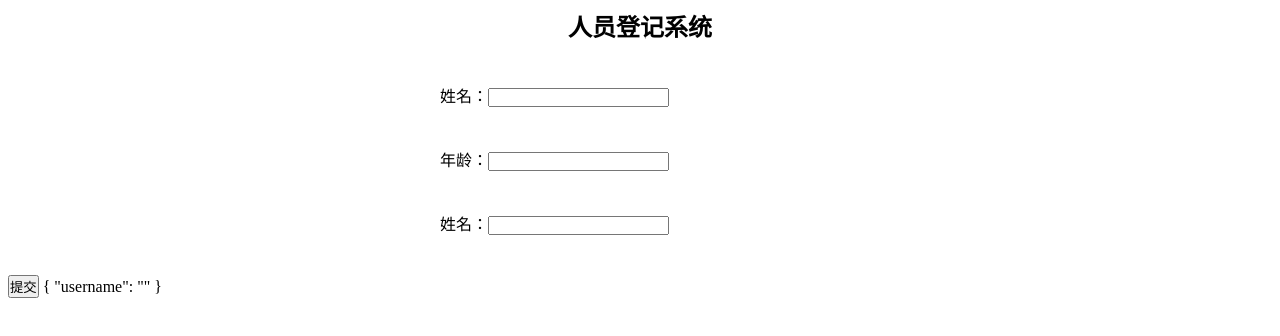
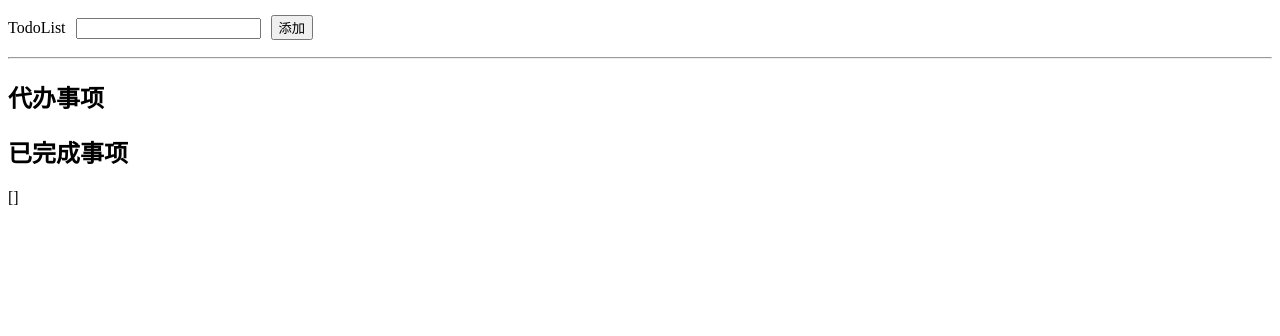
Before and after one commit to kevincxy/myProject, an Angular app: page / in a window 1280 px wide. Shown: the top 336 px of the page. Built offline with nearby package versions, Linux system fonts and the light colour scheme.

Commit message:
小练习，写人员登记页面和淘宝商品的历史记录和todoList

```diff
--- a/src/app/app.component.html
+++ b/src/app/app.component.html
@@ -1,5 +1,4 @@
-    <app-from></app-from>
-
+    <app-todo-list></app-todo-list>
 
 
 <router-outlet></router-outlet>
--- a/src/app/app.module.ts
+++ b/src/app/app.module.ts
@@ -8,6 +8,8 @@ import { HeaderComponent } from './components/header/header.component';
 import { HomeComponent } from './components/home/home.component';
 import {FormsModule} from '@angular/forms';
 import { FromComponent } from './components/from/from.component';
+import { SearchComponent } from './components/search/search.component';
+import { TodoListComponent } from './components/todo-list/todo-list.component';
 
 @NgModule({
   declarations: [
@@ -15,7 +17,9 @@ import { FromComponent } from './components/from/from.component';
     NewsComponent,
     HeaderComponent,
     HomeComponent,
-    FromComponent
+    FromComponent,
+    SearchComponent,
+    TodoListComponent
   ],
   imports: [
     BrowserModule,
--- a/src/app/components/from/from.component.html
+++ b/src/app/components/from/from.component.html
@@ -1,9 +1,31 @@
-<h2>人员登记系统</h2>
 
 <ul>
-    <li>姓名：<input type="text" name="username" id="username" [(ngModel)]="peopleList.username" ></li>
-    <li>年龄：<input type="text" name="username" id="username"></li>
-    <li>姓名：<input type="text" name="username" id="username"></li>
-    <button (click)="doSubmit()">提交</button>
-    {{peopleList | json}}
+    <h2>人员登记系统</h2>
+    <li>姓名：<input type="text" name="username" id="username" [(ngModel)]="peopleInfo.username" ></li>
+    <li>性别：
+        <input type="radio" name="gender" id="sex1" value="0" [(ngModel)]="peopleInfo.sex" ><label for="sex1">女</label>&nbsp;
+        <input type="radio" name="gender" id="sex2" value="1" [(ngModel)]="peopleInfo.sex"><label for="sex2">男</label>
+    </li>
+    <!-- <li>年龄：<input type="text" name="username" id="username"></li>
+    <li>姓名：<input type="text" name="username" id="username"></li> -->
+    <li>
+        城市：<select name="city" id="city" [(ngModel)]="peopleInfo.city">
+            <option [value]="item" *ngFor="let item of peopleInfo.cityList">{{item}}</option>
+        </select>
+    </li>
+    <li>
+        爱好：
+        <span *ngFor="let item of peopleInfo.hibits;let key=index;">
+            <input type="checkbox"  [(ngModel)]="item.checked" [id]="'hibit'+key">
+            <label [for]="'hibit'+key">{{item.title}}</label>
+            &nbsp;
+        </span>
+
+    </li>
+    <li>
+            备注：<textarea name="remark" id="remark" [(ngModel)]="peopleInfo.remark" cols="30" rows="10"></textarea>
+    </li>
+    <li><button (click)="doSubmit()">提交数据</button></li>
+    <li> {{peopleInfo | json}}</li>
+
 </ul>
--- a/src/app/components/from/from.component.ts
+++ b/src/app/components/from/from.component.ts
@@ -8,15 +8,35 @@ import { Component, OnInit } from '@angular/core';
 
 export class FromComponent implements OnInit {
   // public usernam:string="123";
-  public peopleList:any={
-    username:""
+  public peopleInfo:any={
+    username:"",
+    sex:"0",
+    cityList:["昆明","成都","厦门"],
+    city:"成都",
+    hibits:[
+      {
+        title:"吃饭",
+        checked:false
+        // value:"eatting"
+      },{
+        title:"睡觉",
+        checked:false
+        // value:"sleeping"
+      },{
+        title:"打豆豆",
+        checked:true
+        // value:"fightting"
+      }
+       ],
+       remark:""
+
   }
   constructor() { }
 
   ngOnInit() {
   }
   doSubmit(){
-    console.log(this.peopleList.username);
+    console.log(this.peopleInfo);
   }
 
 }
--- /dev/null
+++ b/src/app/components/search/search.component.css
@@ -0,0 +1,6 @@
+ul,ol{
+    list-style-type: none;
+}
+input{
+    margin: 20px;
+}
--- /dev/null
+++ b/src/app/components/search/search.component.html
@@ -0,0 +1,7 @@
+
+<input type="text" [(ngModel)]="searchValue"/><button (click)="search()">search</button>
+<hr>
+<ul>
+    <li *ngFor="let item of historyList;let key= index ">
+        {{item}}---- <button (click)="del(key)">delete</button></li>
+</ul>
--- /dev/null
+++ b/src/app/components/search/search.component.ts
@@ -0,0 +1,45 @@
+import { Component, OnInit } from '@angular/core';
+
+@Component({
+  selector: 'app-search',
+  templateUrl: './search.component.html',
+  styleUrls: ['./search.component.css']
+})
+export class SearchComponent implements OnInit {
+  public historyList:any=["外套","饼干"];
+  public searchValue:string;
+  constructor() { }
+
+  ngOnInit() {
+  }
+  search(){
+    console.log(this.searchValue);
+    if(this.searchValue!=undefined&&this.searchValue!=""){
+      var flag:boolean=false;
+      // for( var i:number=0,count:number=this.historyList.length;i<count; i++){
+      //     var historyValue = this.historyList[i];
+      //     if(this.searchValue=historyValue){
+      //       flag = true;
+      //       break;
+      //     }
+
+      // }
+      if(this.historyList.indexOf(this.searchValue)==-1){
+        this.historyList.push(this.searchValue);
+
+      }
+      this.searchValue="";
+    }
+  }
+  del(index){
+    console.log(index);
+    this.historyList.splice(index,1);
+    // if(value!=undefined && value==""){
+    //   for(var i:number=0,count=this.historyList.length;i<count;i++){
+    //     if(value == this.historyList[i]){
+    //       this.historyList.del(value);
+    //     }
+    //   }
+    // }
+  }
+}
--- /dev/null
+++ b/src/app/components/todo-list/todo-list.component.css
@@ -0,0 +1,6 @@
+ul,ol{
+    list-style-type: none;
+}
+input{
+    margin: 10px;
+}
--- /dev/null
+++ b/src/app/components/todo-list/todo-list.component.html
@@ -0,0 +1,23 @@
+
+<span > TodoList<input type="text" name="todolist" id="todolist" [(ngModel)]="todoValue"> <button (click)="addTodo()">添加</button> </span>
+<hr>
+<h2>代办事项</h2>
+<ul>
+    <li>
+        <span *ngFor="let item of todoList;let key= index" [hidden]="item.status==1" >
+            <input type="checkbox" [(ngModel)]="item.status" />{{item.title}}<button (click)="del(key)">X</button>
+            <br>
+        </span>
+    </li>
+</ul>
+<!-- -->
+<h2>已完成事项</h2>
+<ul>
+    <li>
+        <span *ngFor="let item of todoList" [hidden]="item.status==0">
+            <input type="checkbox" [(ngModel)]="item.status" />{{item.title}}
+            <br>
+        </span>
+    </li>
+</ul>
+{{this.todoList | json}}
--- /dev/null
+++ b/src/app/components/todo-list/todo-list.component.ts
@@ -0,0 +1,65 @@
+import { Component, OnInit } from '@angular/core';
+
+@Component({
+  selector: 'app-todo-list',
+  templateUrl: './todo-list.component.html',
+  styleUrls: ['./todo-list.component.css']
+})
+export class TodoListComponent implements OnInit {
+
+  public todoValue:string="";
+  public todoList:any[]=[];
+  constructor() { }
+
+  ngOnInit() {
+  }
+  addTodo(){
+    if(this.todoValue==undefined||this.todoValue==""){
+      alert("当前任务不可为空！")
+      this.todoValue="";
+      return;
+    }
+    console.log(this.todoValue);
+    var flag:boolean =this.todoListisHaskeyword(this.todoList,this.todoValue);
+    if(flag){
+      alert("当前任务已存在！")
+      this.todoValue="";
+      return;
+    }
+    this.todoList.push(
+      {
+        title:this.todoValue,
+        status:0
+      });
+    console.log(this.todoList);
+    this.todoValue="";
+  }
+del(index){
+   //删除代办事项
+   this.todoList.splice(index,1);
+}
+  // checked(index){
+  //   //添加已完成项
+  //   this.todoList.push({
+  //     title:this.todoList[index],
+  //     status:1
+  //   });
+  //   //删除代办事项
+  //   this.todoList.splice(index,1);
+
+  // }
+  todoListisHaskeyword( todoList:any,keyword:any){
+    //异步，会存在问题
+    // todoList.forEach(value => {
+    //   if(value==keyword){
+    //     return true;
+    //   }
+    // });
+    for (var i = 0,count=todoList.length;i<count;i++){
+      if(todoList[i].title==keyword){
+        return true;
+      }
+    }
+    return false;
+  }
+}
```
Also changed, not shown: 2 other files (tests, documents, lock files or other folders).
